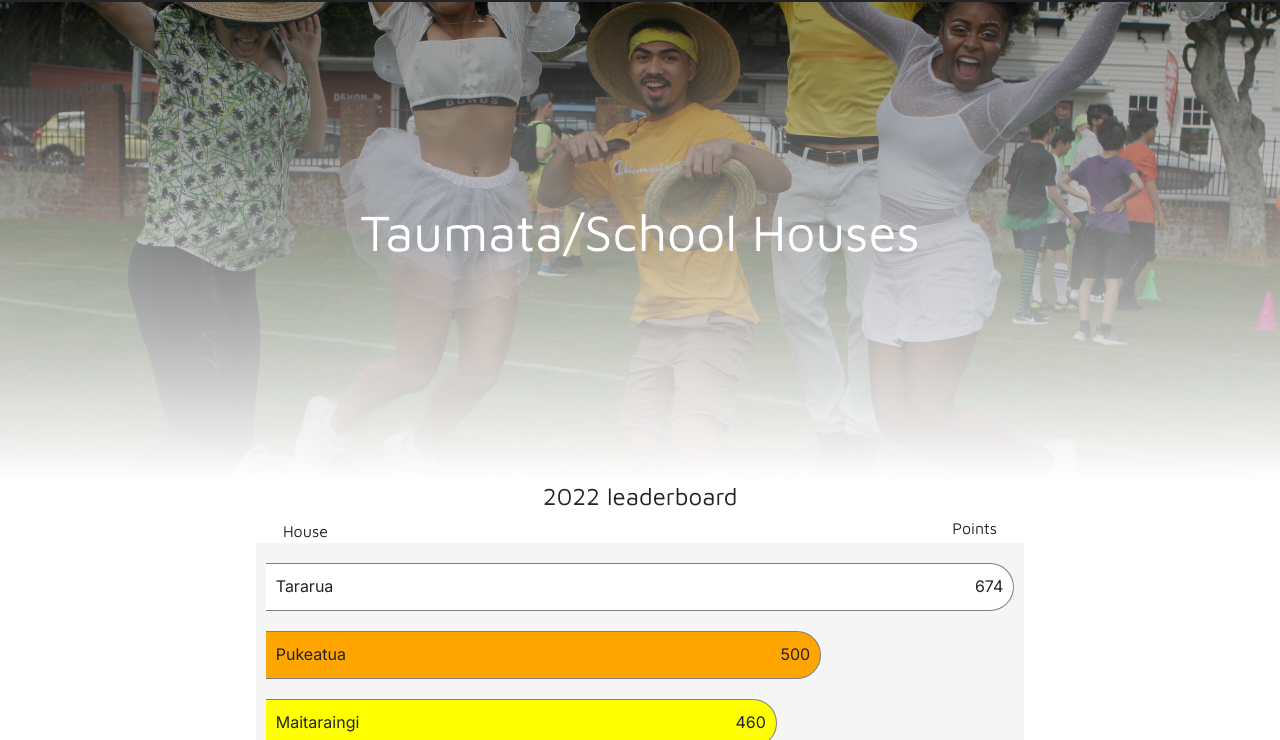
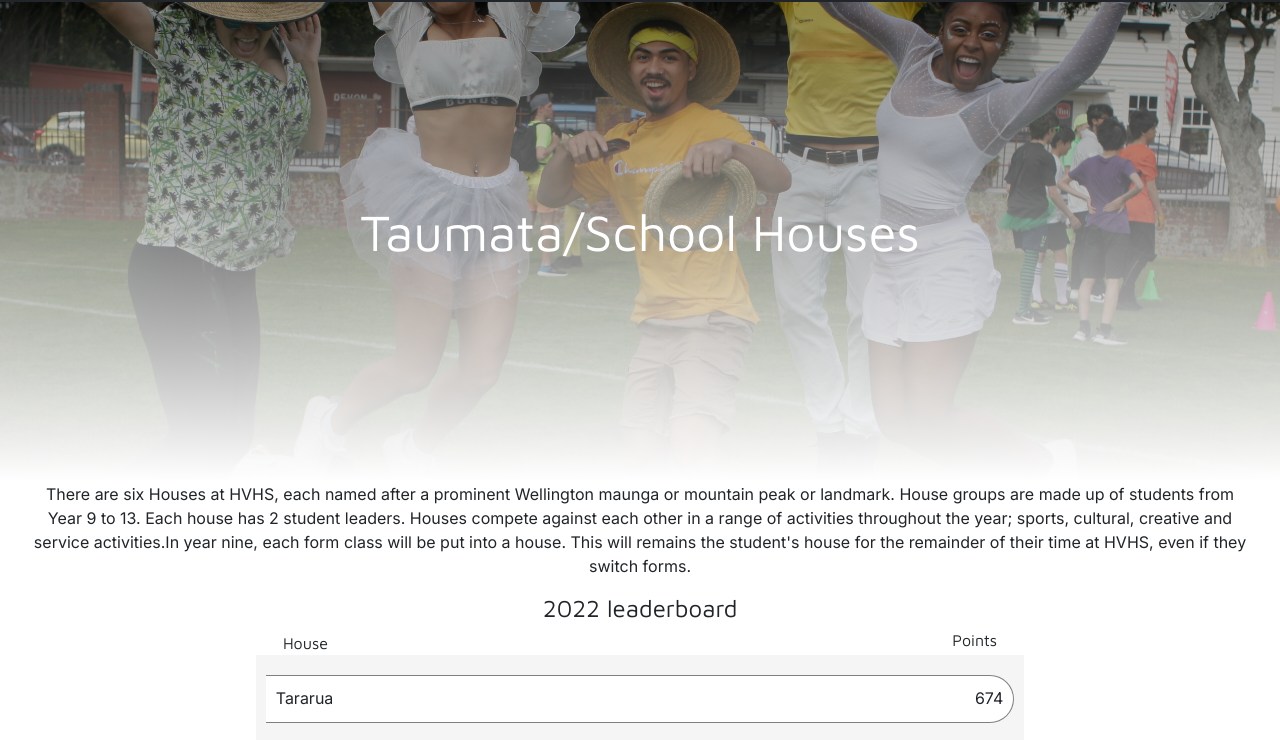
Before and after one commit to LeonTheMan/3.4-3.8-Assessment, a plain HTML site: page index.html in a window 1280 px wide. Shown: the part 56-796 px from the top of the page. Drawn offline with nearby package versions, Linux system fonts and the light colour scheme.

Commit message:
final atm

```diff
--- a/index.html
+++ b/index.html
@@ -47,7 +47,7 @@
     <h1>Taumata/School Houses</h1>
     </div>
   </div>
-
+  <div style="text-align:center; width:95%; margin:auto;"><p>There are six Houses at HVHS, each named after a prominent Wellington maunga or mountain peak or landmark. House groups are made up of students from Year 9 to 13. Each house has 2 student leaders. Houses compete against each other in a range of activities throughout the year; sports, cultural, creative and service activities.In year nine, each form class will be put into a house. This will remains the student's house for the remainder of their time at HVHS, even if they switch forms.</p></div>
 <div class="leaderboard">
   <h4 class="header1">2022 leaderboard</h4>
 
```
